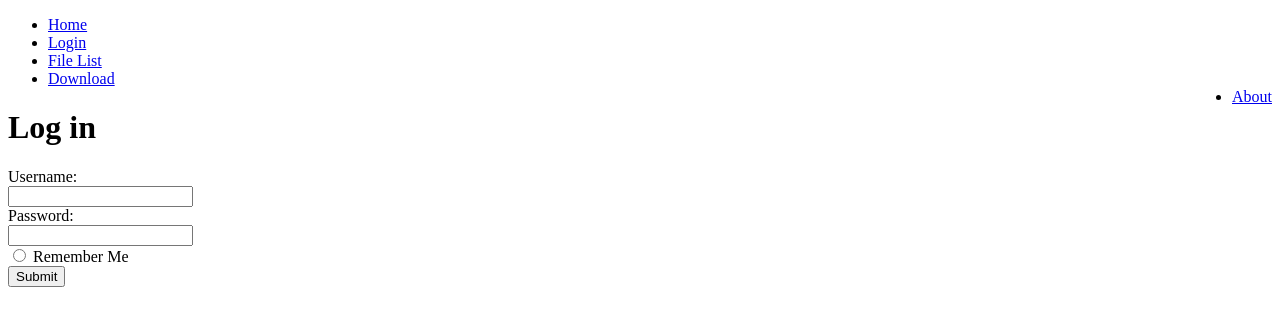
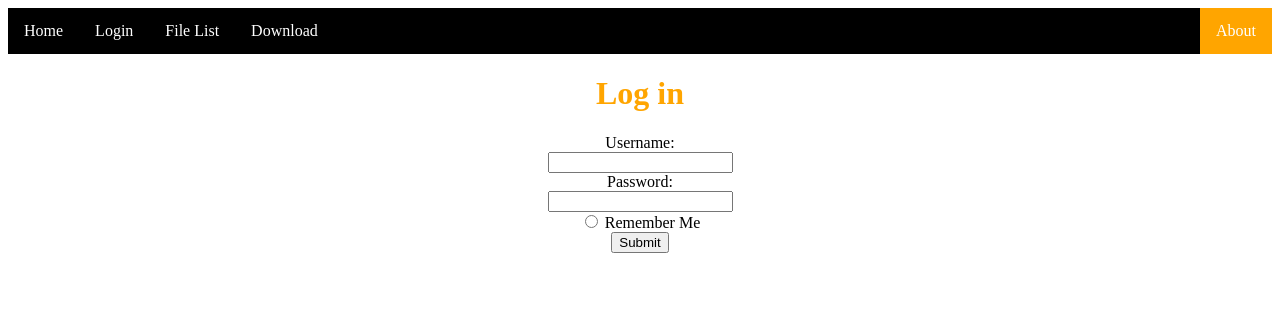
Before and after one commit to ferahy/Formatty---File-Converter-, a Flask app: page /login in a window 1280 px wide. Shown: the top 326 px of the page. Run offline with Flask 2, Linux system fonts and the light colour scheme.

Commit message:
Update login.html

```diff
--- a/templates/login.html
+++ b/templates/login.html
@@ -9,8 +9,53 @@
   <li style="float:right"><a class="active" href="#about">About</a></li>
 </ul>
 
+<style>
+  h1{
+    color: orange;
+    display: flex;
+    justify-content: center;
+    text-align: center;
+  }
+  p{
+    color:orange;
+    display: flex;
+    justify-content: center;
+    text-align: center;
+
+  }
+  li{
+    float: left;
+  }
+  a{
+  display: block;
+  padding: 8px;
+  }
+  ul{
+    list-style-type: none;
+    margin: 0;
+    padding: 0;
+    overflow: hidden;
+    background-color: black;
+  }
+  li a {
+    display: block;
+    color: white;
+    text-align: center;
+    padding: 14px 16px;
+    text-decoration: none;
+  }
+
+  li a:hover:not(.active) {
+    background-color: orange;
+  }
+  .active {
+    background-color: orange;
+  }
+
+</style>
+
   <h1>Log in</h1>
-  <form>
+  <form style="text-align:center">
     <label for="username">Username:</label><br>
     <input type="text" id="username" name="username"><br>
 
```
Lines whose indentation alone changed are shown as unchanged.
